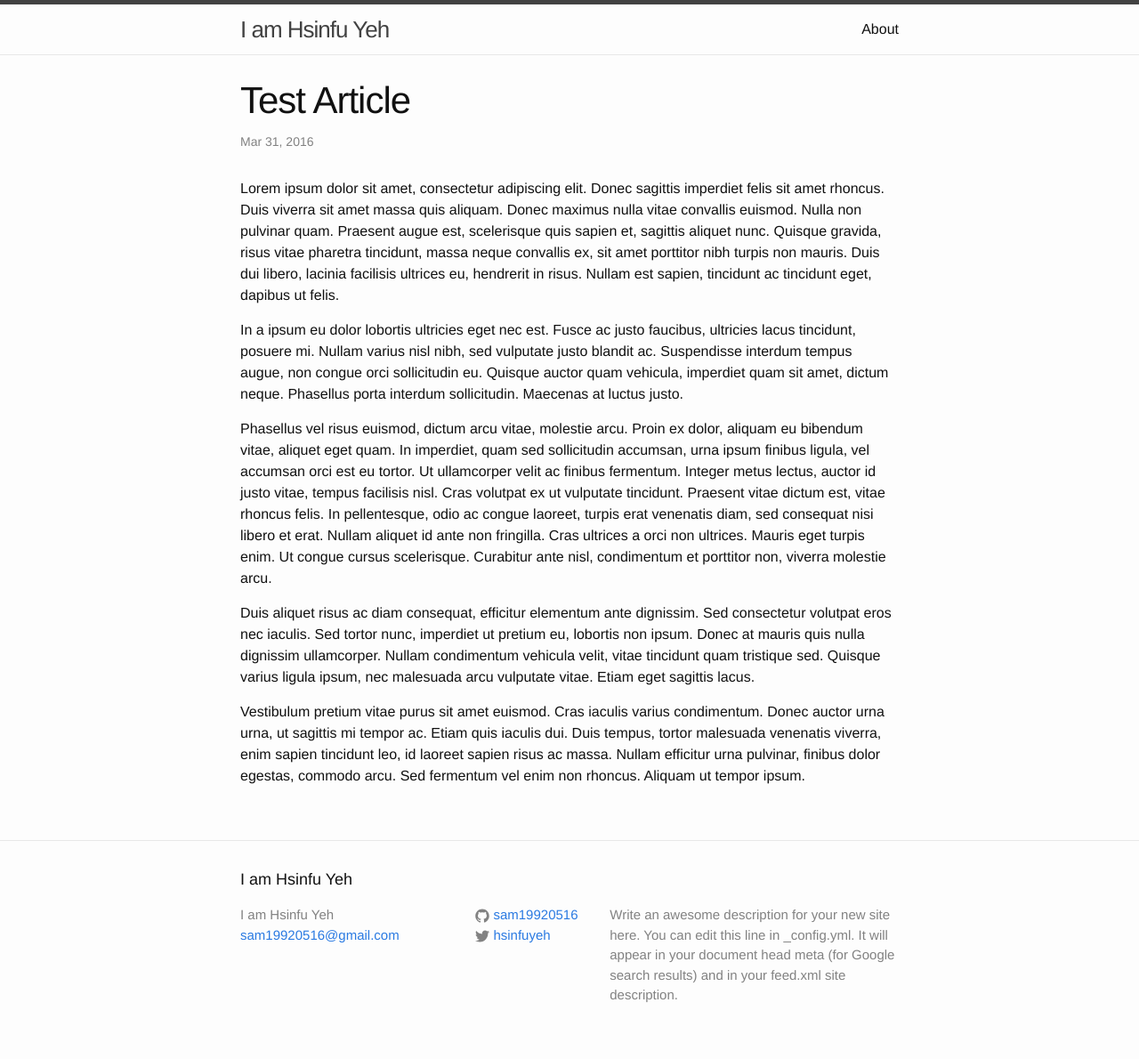
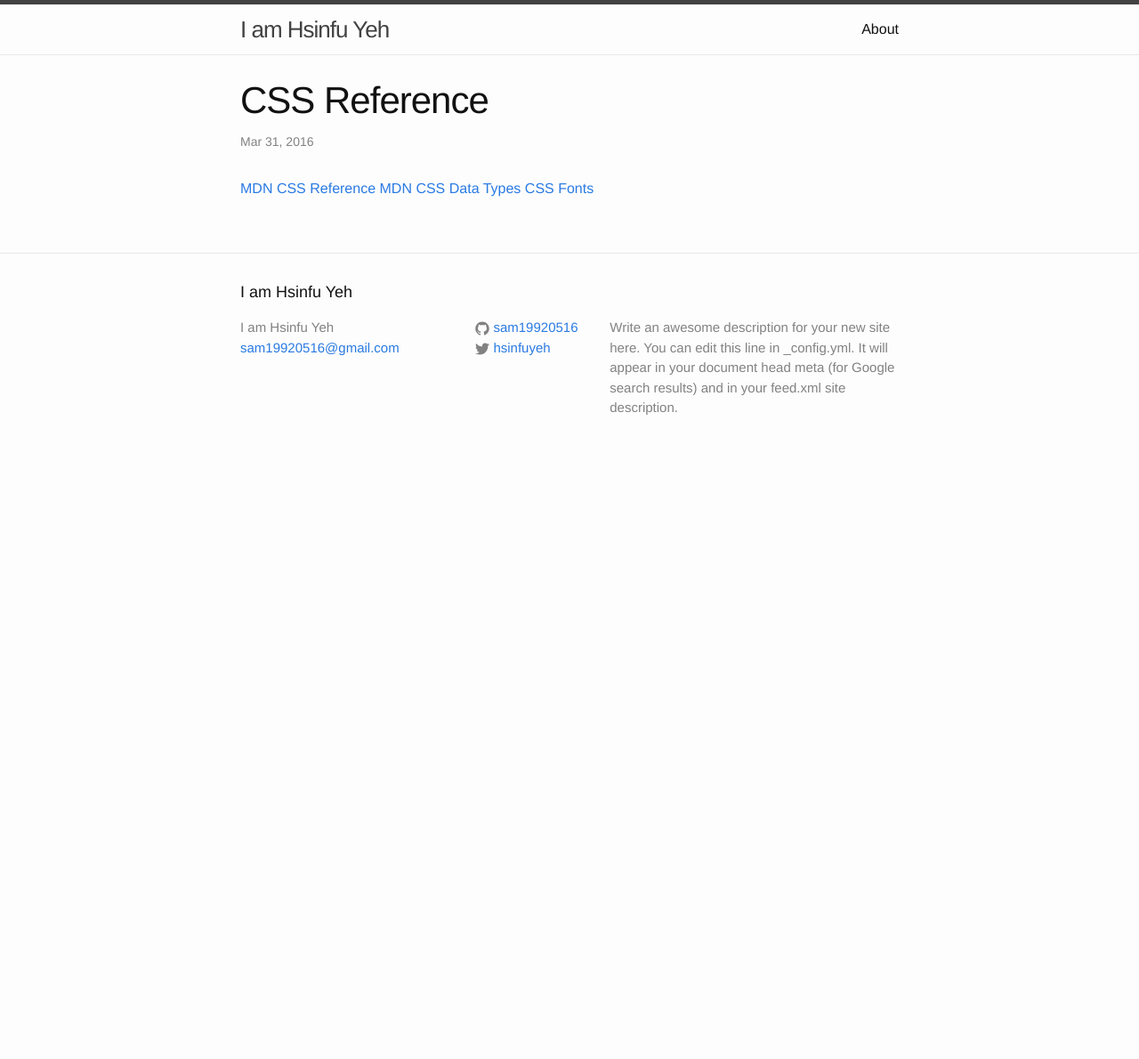
Before and after one commit to hsinfuyeh/hsinfuyeh.github.io, a Jekyll site: the page built from _posts/2016-03-31-test.markdown, in a window 1280 px wide. Shown: the whole page at 89% size. Built offline with Jekyll 4.4.1, drawn with Linux system fonts in a browser that asks for light colours; after the commit the page ends 900 px from its top, so only the background shows below that.

Commit message:
1st-post

```diff
--- a/_posts/2016-03-31-test.markdown
+++ b/_posts/2016-03-31-test.markdown
@@ -1,15 +1,13 @@
 ---
 layout: post
-title:  "Test Article"
-date:   2016-03-31 13:47:32 +0800
+title:  "CSS Reference"
+date:   2016-03-31
 categories: jekyll update
 ---
-Lorem ipsum dolor sit amet, consectetur adipiscing elit. Donec sagittis imperdiet felis sit amet rhoncus. Duis viverra sit amet massa quis aliquam. Donec maximus nulla vitae convallis euismod. Nulla non pulvinar quam. Praesent augue est, scelerisque quis sapien et, sagittis aliquet nunc. Quisque gravida, risus vitae pharetra tincidunt, massa neque convallis ex, sit amet porttitor nibh turpis non mauris. Duis dui libero, lacinia facilisis ultrices eu, hendrerit in risus. Nullam est sapien, tincidunt ac tincidunt eget, dapibus ut felis.
+[MDN CSS Reference][MDN-CSS-Reference]
+[MDN CSS Data Types][MDN-CSS-Data-Types]
+[CSS Fonts][CSS-Fonts]
 
-In a ipsum eu dolor lobortis ultricies eget nec est. Fusce ac justo faucibus, ultricies lacus tincidunt, posuere mi. Nullam varius nisl nibh, sed vulputate justo blandit ac. Suspendisse interdum tempus augue, non congue orci sollicitudin eu. Quisque auctor quam vehicula, imperdiet quam sit amet, dictum neque. Phasellus porta interdum sollicitudin. Maecenas at luctus justo.
-
-Phasellus vel risus euismod, dictum arcu vitae, molestie arcu. Proin ex dolor, aliquam eu bibendum vitae, aliquet eget quam. In imperdiet, quam sed sollicitudin accumsan, urna ipsum finibus ligula, vel accumsan orci est eu tortor. Ut ullamcorper velit ac finibus fermentum. Integer metus lectus, auctor id justo vitae, tempus facilisis nisl. Cras volutpat ex ut vulputate tincidunt. Praesent vitae dictum est, vitae rhoncus felis. In pellentesque, odio ac congue laoreet, turpis erat venenatis diam, sed consequat nisi libero et erat. Nullam aliquet id ante non fringilla. Cras ultrices a orci non ultrices. Mauris eget turpis enim. Ut congue cursus scelerisque. Curabitur ante nisl, condimentum et porttitor non, viverra molestie arcu.
-
-Duis aliquet risus ac diam consequat, efficitur elementum ante dignissim. Sed consectetur volutpat eros nec iaculis. Sed tortor nunc, imperdiet ut pretium eu, lobortis non ipsum. Donec at mauris quis nulla dignissim ullamcorper. Nullam condimentum vehicula velit, vitae tincidunt quam tristique sed. Quisque varius ligula ipsum, nec malesuada arcu vulputate vitae. Etiam eget sagittis lacus.
-
-Vestibulum pretium vitae purus sit amet euismod. Cras iaculis varius condimentum. Donec auctor urna urna, ut sagittis mi tempor ac. Etiam quis iaculis dui. Duis tempus, tortor malesuada venenatis viverra, enim sapien tincidunt leo, id laoreet sapien risus ac massa. Nullam efficitur urna pulvinar, finibus dolor egestas, commodo arcu. Sed fermentum vel enim non rhoncus. Aliquam ut tempor ipsum.
+[MDN-CSS-Reference]:https://developer.mozilla.org/en-US/docs/Web/CSS/Reference
+[MDN-CSS-Data-Types]:https://developer.mozilla.org/en-US/docs/tag/CSS%20Data%20Type
+[CSS-Fonts]:http://www.cssfontstack.com/
```
